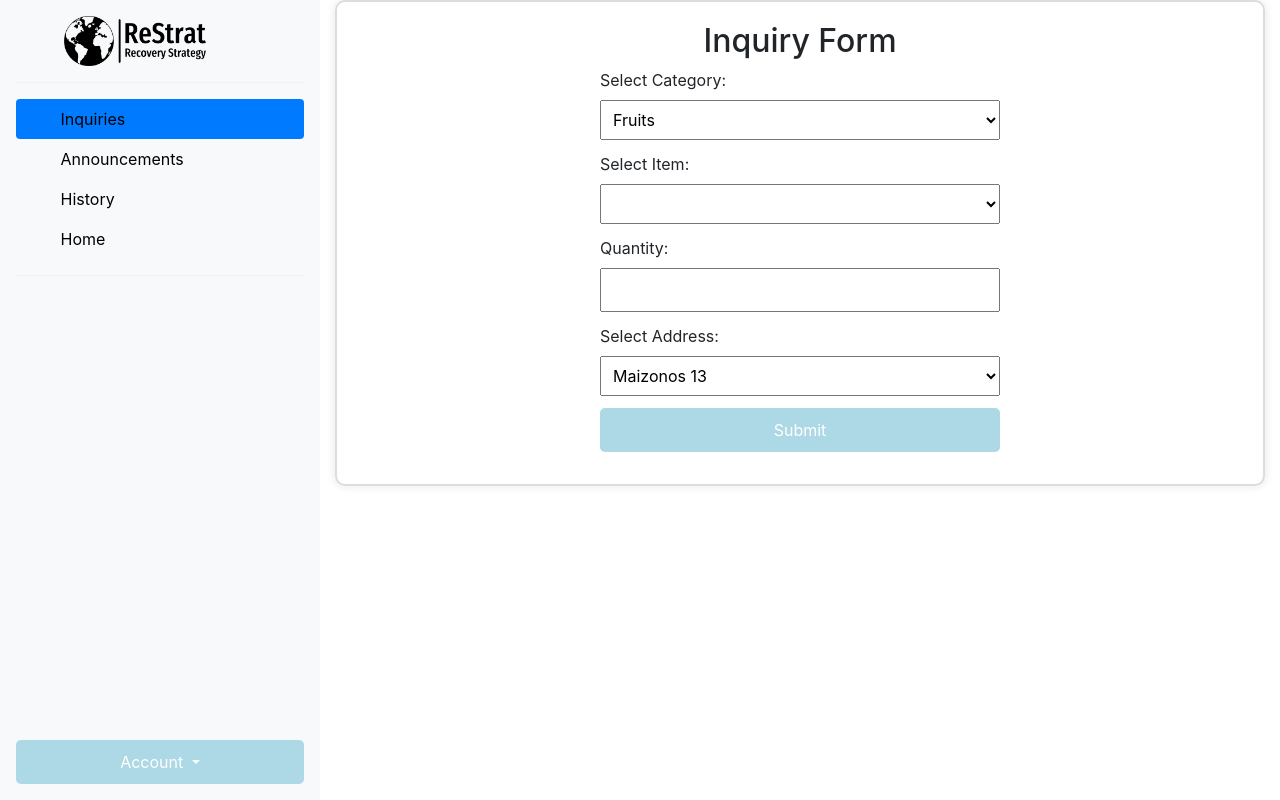
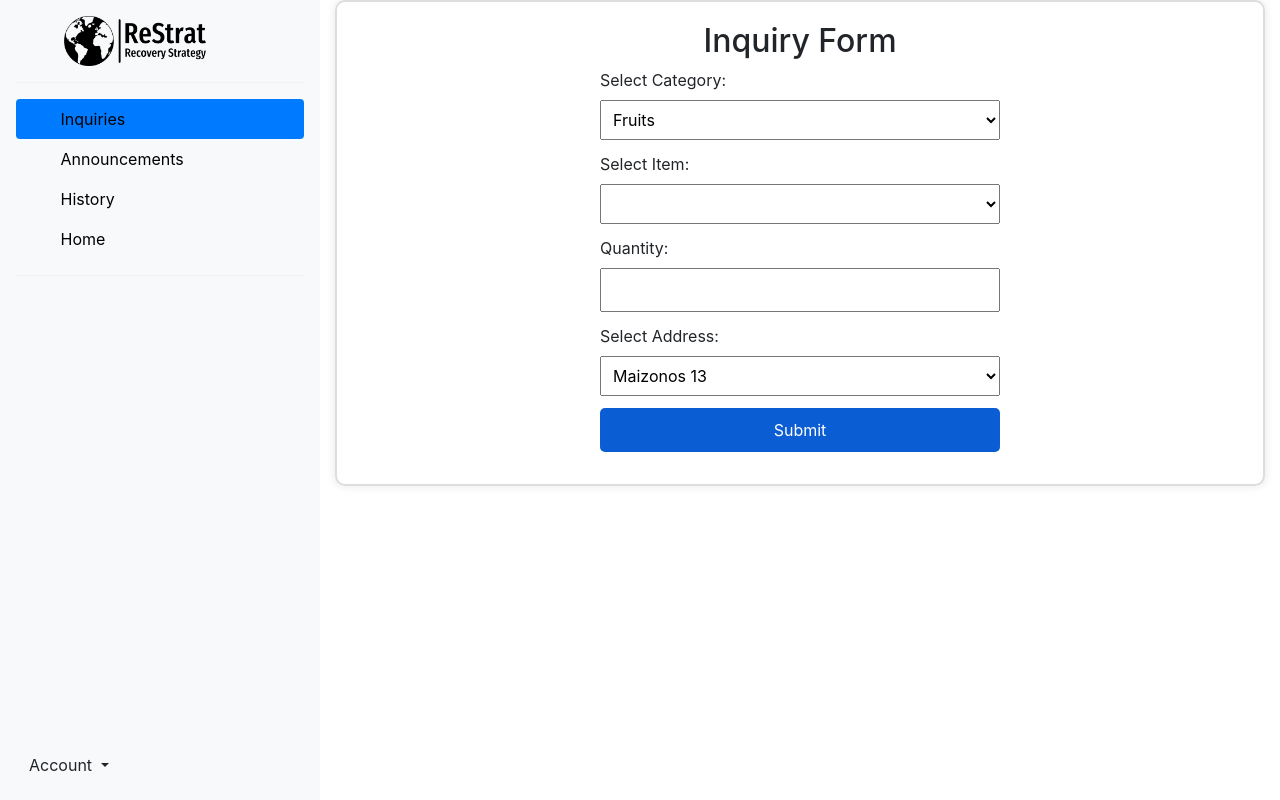
Before and after one commit to chryssa-pat/ReStrat, a PHP site: page /civilian.html in a window 1280 px wide. Run offline with PHP 8.4, Linux system fonts and the light colour scheme; lists and menus that the app fills with data are empty.

Commit message:
Update civilian.css

```diff
--- a/css/civilian.css
+++ b/css/civilian.css
@@ -1,19 +1,3 @@
-
-  .btn {
-    background-color: #add8e6; /* Baby blue color */
-    color: #fff;
-    padding: 10px;
-    border: none;
-    cursor: pointer;
-    border-radius: 5px; /* Rounded corners for the button */
-    width: 100%;
-  }
-
-  .btn:hover {
-    background-color: rgb(11, 93, 212);
-  }
-
-
   #orderFrame {
     border: 2px solid #ddd;
     padding: 20px;
@@ -39,7 +23,7 @@ select, input, .form_button {
 }
 
 .form_button{
-  background-color: #add8e6; /* Baby blue color */
+  background-color: rgb(11, 93, 212);
   color: #fff;
   padding: 10px;
   border: none;
@@ -49,5 +33,5 @@ select, input, .form_button {
 
 }
 .form_button:hover {
-  background-color: rgb(11, 93, 212);
+  background-color: rgb(7, 65, 151);
 }
```
